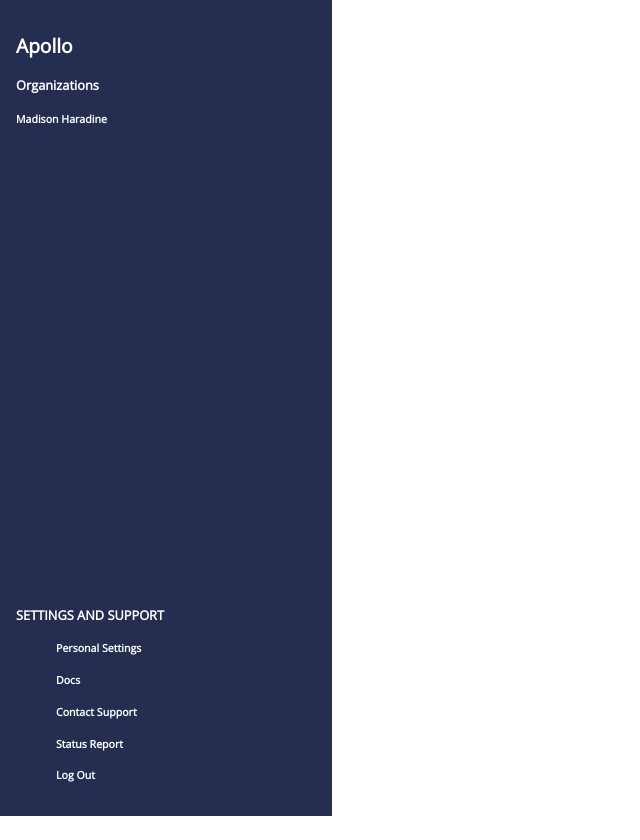
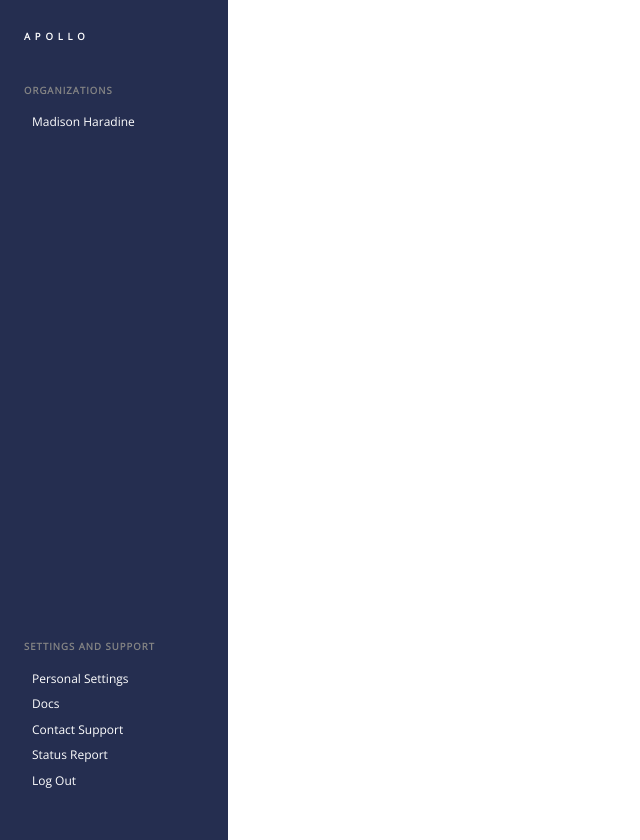
Before and after one commit to madihara/ApolloMockClient, a React (Create React App) app: page / in a window 1280 px wide. Shown: the whole page, without its empty margins (0-640 px from the left). Before the commit the page ends 816 px from the top, so only its background shows below. Built offline with nearby package versions, Linux system fonts and the light colour scheme.

Commit message:
brought in styled components, still working on menu bar

```diff
--- a/package.json
+++ b/package.json
@@ -8,7 +8,8 @@
     "@testing-library/user-event": "^7.1.2",
     "react": "^16.13.0",
     "react-dom": "^16.13.0",
-    "react-scripts": "3.4.0"
+    "react-scripts": "3.4.0",
+    "styled-components": "^5.0.1"
   },
   "scripts": {
     "start": "react-scripts start",
--- a/src/components/menu bar/Menu.jsx
+++ b/src/components/menu bar/Menu.jsx
@@ -1,71 +1,83 @@
 import React from 'react'
+import styled from 'styled-components'
 
-
-const links = [
-  {
-    id: 1,
-    title: 'Personal Settings'
-  },
-  {
-    id: 2,
-    title: 'Docs'
-  },
-  {
-    id: 1,
-    title: 'Contact Support'
-  },
-  {
-    id: 1,
-    title: 'Status Report'
-  },
-  {
-    id: 1,
-    title: 'Log Out'
-  },
-]
+import { links } from './menuConstants'
 
 const Menu = () => {
+
+  const NavMenu = styled.nav`
+      display: flex;
+      justify-content: space-between;
+      flex-direction: column;
+      height: 98vh;
+      width: 180px;
+      background-color: #252E50;
+      color: white;
+      position: absolute;
+      left: 0;
+      font-size: 0.9rem;
+      font-family: 'Open Sans', sans-serif;
+      font-weight: lighter;
+      padding: 1.5rem 1.5rem 2rem;
+      line-height: 0.6rem;
+  `
+  const Logo = styled.h1`
+      text-transform: uppercase;
+      font-size: 0.6rem;
+      padding: 0rem 0 2rem;
+      letter-spacing: 0.3rem;
+  `
+
+  const Title = styled.h4`
+    text-transform: uppercase;
+    font-size: 0.6rem;
+    color: #848484;
+    letter-spacing: 1px;
+  `
+  const List = styled.ul`
+    padding:0;
+    margin: none;
+`
+  const NavLink = styled.li`
+      list-style: none;
+      padding: 8px;
+      font-size: 0.75rem;
+      border-radius: 5px;
+
+      &:hover{
+        background-color:#1B2240;
+      }
+
+      &:active{
+        background-color: #5268C2;
+      }
+  `
+  const Icon = styled.img``
+
 
   return (
     <div style={{
 
     }}>
-      <nav style={{
-        display: 'flex',
-        justifyContent: 'space-between',
-        flexDirection: 'column',
-        height: '98vh',
-        width: '300px',
-        backgroundColor: '#252E50',
-        color: 'white',
-        position: 'absolute',
-        left: '0',
-        fontSize: '0.8rem',
-        fontFamily: 'Open Sans, sans-serif',
-        fontWeight: 'lighter',
-        padding: '1rem'
-      }}>
+      <NavMenu>
         <div>
-          <h1>Apollo</h1>
-          <h4> Organizations</h4>
-          <h5>
-            Madison Haradine
-          </h5>
+          <Logo>Apollo</Logo>
+          <Title> Organizations</Title>
+          <NavLink>Madison Haradine</NavLink>
         </div>
         <div>
-          <h4 style={{ textTransform: 'uppercase' }}>Settings and Support</h4>
-          <ul> {links.map((link, index) => {
-            return (
-              <li key={index} style={{
-                listStyle: 'none'
-              }}
-              >
-                <h5>{link.title}</h5>
-              </li>
-            )
-          })}</ul>
+          <Title>Settings and Support</Title>
+          <List>
+            {links.map((link, index) => {
+              return (
+                <NavLink key={index}>
+                  {link.title}
+                </NavLink>
+              )
+            })}
+          </List>
         </div>
-      </nav>
+      </NavMenu>
     </div >
   )
 }
--- /dev/null
+++ b/src/components/menu bar/menuConstants.js
@@ -0,0 +1,22 @@
+export const links = [
+  {
+    id: 1,
+    title: 'Personal Settings'
+  },
+  {
+    id: 2,
+    title: 'Docs'
+  },
+  {
+    id: 1,
+    title: 'Contact Support'
+  },
+  {
+    id: 1,
+    title: 'Status Report'
+  },
+  {
+    id: 1,
+    title: 'Log Out'
+  },
+]
```
Also changed, not shown: 1 other file (tests, documents, lock files or other folders).
